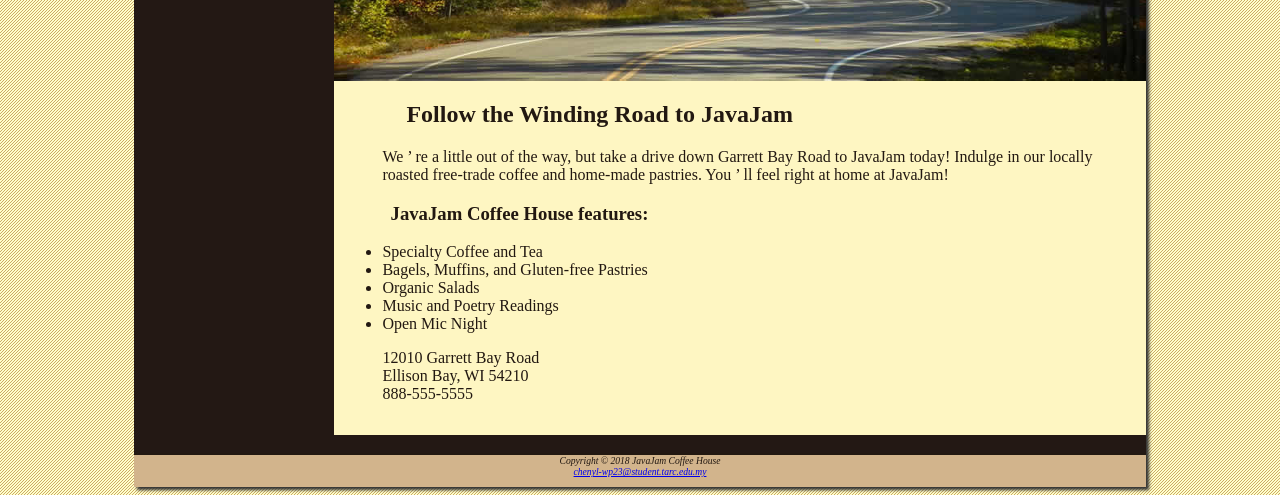
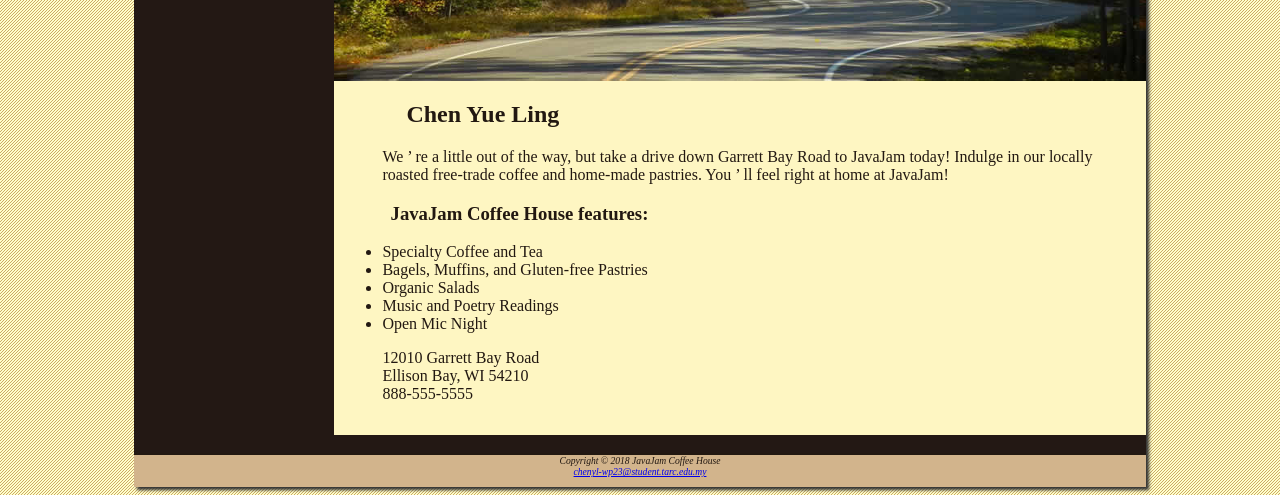
Before and after one commit to yuelinggg/yueling.github.io, a plain HTML site: page index.html in a window 1280 px wide. Shown: the part 351-846 px from the top of the page. Drawn offline with Linux system fonts and the light colour scheme.

Commit message:
Update index.html

```diff
--- a/index.html
+++ b/index.html
@@ -27,7 +27,7 @@
         <!--
         <img src="windingroad.jpg" alt="winding road" width="300" height="300" align="right">
     -->
-        <h2>Follow the Winding Road to JavaJam</h2>
+        <h2>Chen Yue Ling</h2>
         <p>We &rsquo; re a little out of the way, but take a drive down Garrett Bay Road to JavaJam
             today! Indulge in our locally roasted free-trade coffee and home-made pastries.
             You &rsquo; ll feel right at home at JavaJam!
```
